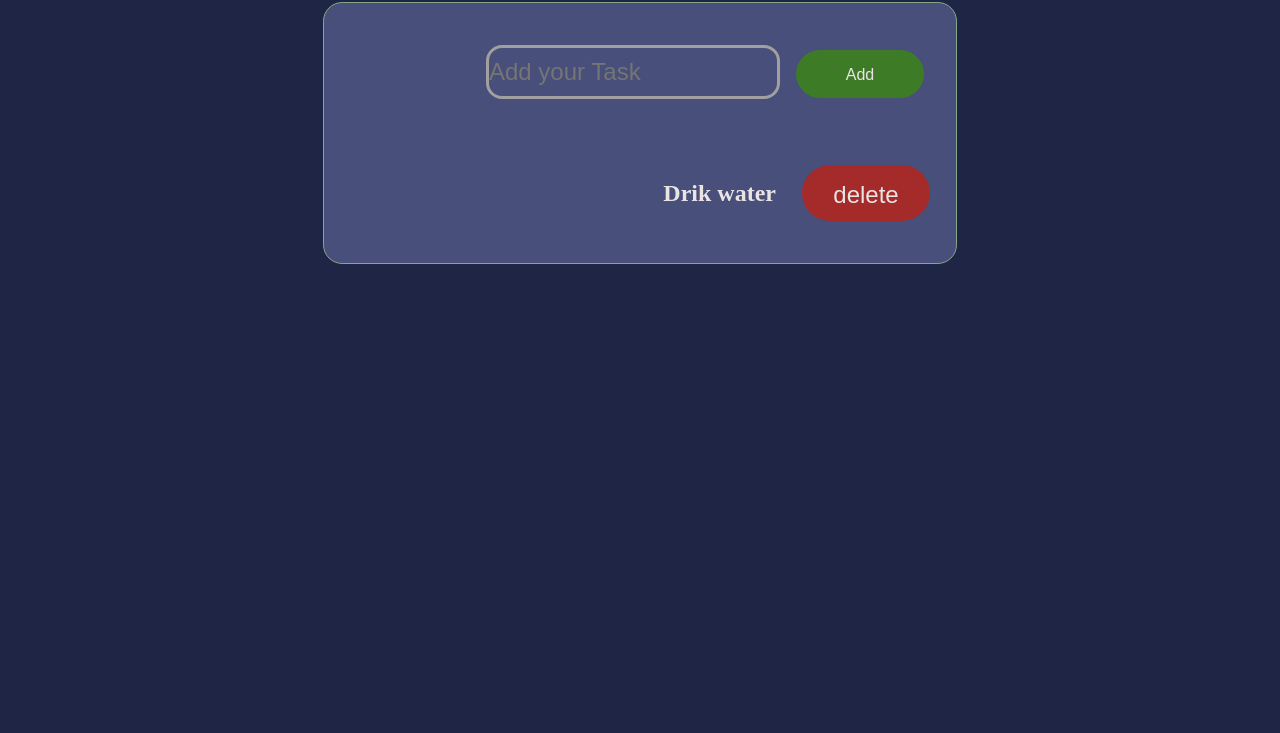
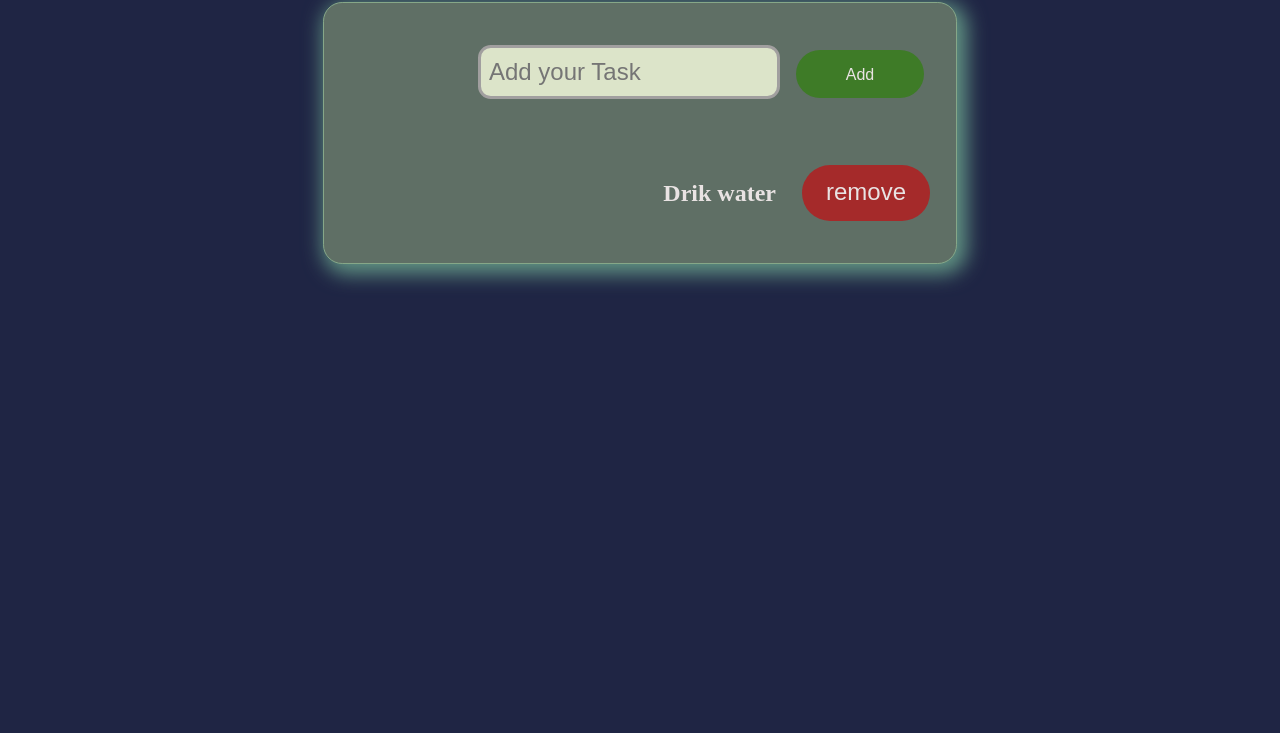
Before and after one commit to MohmmadMazid/Brainwave_Matrix_Intern_Task1, a plain HTML site: page index.html in a window 1280 px wide. Shown: the part 67-800 px from the top of the page. Drawn offline with Linux system fonts and the light colour scheme.

Commit message:
ui updated

```diff
--- a/index.html
+++ b/index.html
@@ -20,7 +20,7 @@
                 <button class="add">Add</button>
             </div>
             <div class="tasks">
-                <div class="task"><h3 class="todoItem">Drik water</h3><button class="deletetodo">delete</button></div>
+                <div class="task"><h3 class="todoItem">Drik water</h3><button class="deletetodo">remove</button></div>
 
             </div>
         </div>
--- a/script.js
+++ b/script.js
@@ -18,7 +18,7 @@ addbutton.addEventListener("click", (event) => {
     h3.innerHTML = input.value;
     let button = document.createElement("button");
     button.classList.add("deletetodo");
-    button.innerHTML = "delete";
+    button.innerHTML = "remove";
     div.appendChild(h3);
     div.appendChild(button);
     todoDiv.appendChild(div);
--- a/style.css
+++ b/style.css
@@ -24,25 +24,27 @@
     flex-direction: column;
     justify-content: center;
     align-items: center;
-    margin: 1rem;
+    margin-top: 1rem;
     padding: 1rem;
     border-radius: 1.2rem;
-    background-color: #474F7A;
-    /* overflow-y: auto; */
-    /* position: relative;
-    top: -25%; */
+    /* background-color: #474F7A; */
+    background-color: #5F6F65;
+    box-shadow: 5px 5px 20px 5px #629584;
 }
 .main .input .entertask, .add{
-    background-color: #474F7A;
+    /* background-color: #474F7A; */
+        background-color: #5F6F65;
 }
 .main .tasks .task{
-    background-color: #474F7A;
+    /* background-color: #474F7A; */
+        background-color: #5F6F65;
 }
 .input{
     width: 100%;
     margin: 0.8rem;
     padding: 0.8rem;
-    background-color: #474F7A;
+    /* background-color: #474F7A; */
+        background-color: #5F6F65;
     display: flex;
     justify-content: flex-end;
 }
@@ -51,10 +53,13 @@ input{
     width: 18rem;
     height: 3rem;
     border: 3px solid rgb(161, 159, 159);
-    border-radius: 1rem;
+    border-radius: 0.8rem;
     font-size: x-large;
     outline: none;
+    background-color: #DCE4C9 !important;
+    color: #C84C05;
     /* box-shadow: 5px 5px wheat; */
+    padding-left: 0.5rem;
 
 }
 .add{
@@ -84,7 +89,8 @@ input{
 
 }
 .task .todoItem,button{
-    background-color: #474F7A;
+    /* background-color: #474F7A; */
+        background-color: #5F6F65;
     padding: 1rem;
     font-size: x-large;
 }
@@ -96,6 +102,7 @@ input{
     margin: 10px;
     width: 8rem;
     height: 3.5rem;
+    padding-top: 0.8rem;
 }
 
 .date_time{
```
